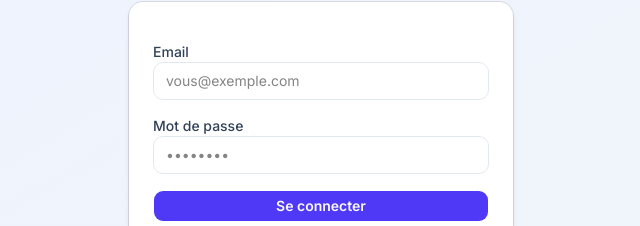
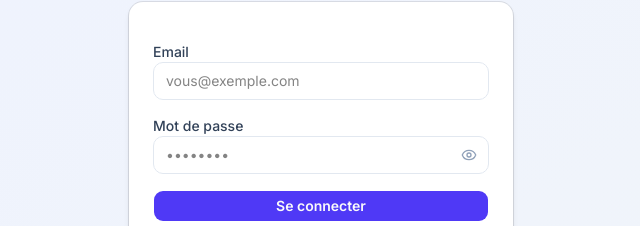
Before and after one commit to dertys01/appgestionlocalbussness, a Next.js app: page / in a window 1280 px wide. Shown: the part 328-554 px from the top of the page, without its empty margins (319-959 px from the left). Built offline with nearby package versions, Linux system fonts and the light colour scheme.

Commit message:
feat: afficher/masquer le mot de passe sur le formulaire de login et d'inscription

```diff
--- a/src/app/page.tsx
+++ b/src/app/page.tsx
@@ -16,6 +16,8 @@ import {
   Users,
   Settings,
   Lock,
+  Eye,
+  EyeOff,
 } from 'lucide-react';
 import { Card, CardContent } from '@/components/ui/card';
 import { Button } from '@/components/ui/button';
@@ -424,6 +426,7 @@ function LoginPage() {
   const [loading, setLoading] = useState(false);
   const [error, setError] = useState('');
   const [info, setInfo] = useState('');
+  const [showPassword, setShowPassword] = useState(false);
 
   const switchMode = (m: 'login' | 'register' | 'forgot') => {
     setMode(m);
@@ -546,7 +549,12 @@ function LoginPage() {
                 </div>
                 <div className="space-y-1">
                   <label className="text-sm font-medium text-slate-700">Mot de passe</label>
-                  <input type="password" value={password} onChange={(e) => setPassword(e.target.value)} required placeholder="••••••••" className={inputClass} />
+                  <div className="relative">
+                    <input type={showPassword ? 'text' : 'password'} value={password} onChange={(e) => setPassword(e.target.value)} required placeholder="••••••••" className={inputClass} />
+                    <button type="button" onClick={() => setShowPassword(!showPassword)} className="absolute right-3 top-1/2 -translate-y-1/2 text-slate-400 hover:text-slate-600">
+                      {showPassword ? <EyeOff size={16} /> : <Eye size={16} />}
+                    </button>
+                  </div>
                 </div>
                 {error && <p className="text-red-500 text-sm">{error}</p>}
                 <Button type="submit" disabled={loading} className="w-full bg-indigo-600 hover:bg-indigo-700 font-semibold">
@@ -568,7 +576,12 @@ function LoginPage() {
                 </div>
                 <div className="space-y-1">
                   <label className="text-sm font-medium text-slate-700">Mot de passe</label>
-                  <input type="password" value={password} onChange={(e) => setPassword(e.target.value)} required placeholder="8 caractères minimum" minLength={6} className={inputClass} />
+                  <div className="relative">
+                    <input type={showPassword ? 'text' : 'password'} value={password} onChange={(e) => setPassword(e.target.value)} required placeholder="8 caractères minimum" minLength={6} className={inputClass} />
+                    <button type="button" onClick={() => setShowPassword(!showPassword)} className="absolute right-3 top-1/2 -translate-y-1/2 text-slate-400 hover:text-slate-600">
+                      {showPassword ? <EyeOff size={16} /> : <Eye size={16} />}
+                    </button>
+                  </div>
                 </div>
                 {error && <p className="text-red-500 text-sm">{error}</p>}
                 {info && <p className="text-indigo-600 text-sm">{info}</p>}
```
